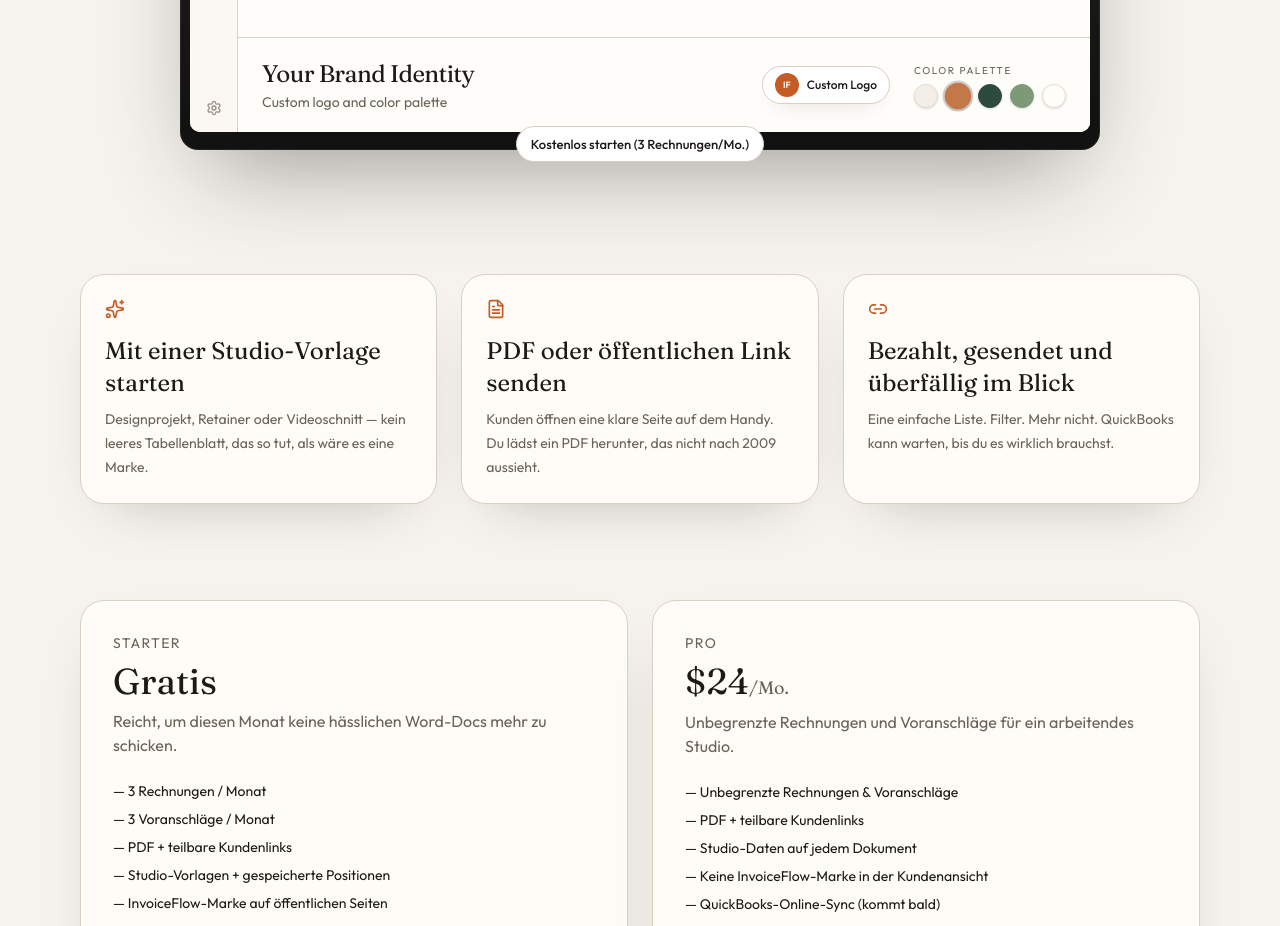
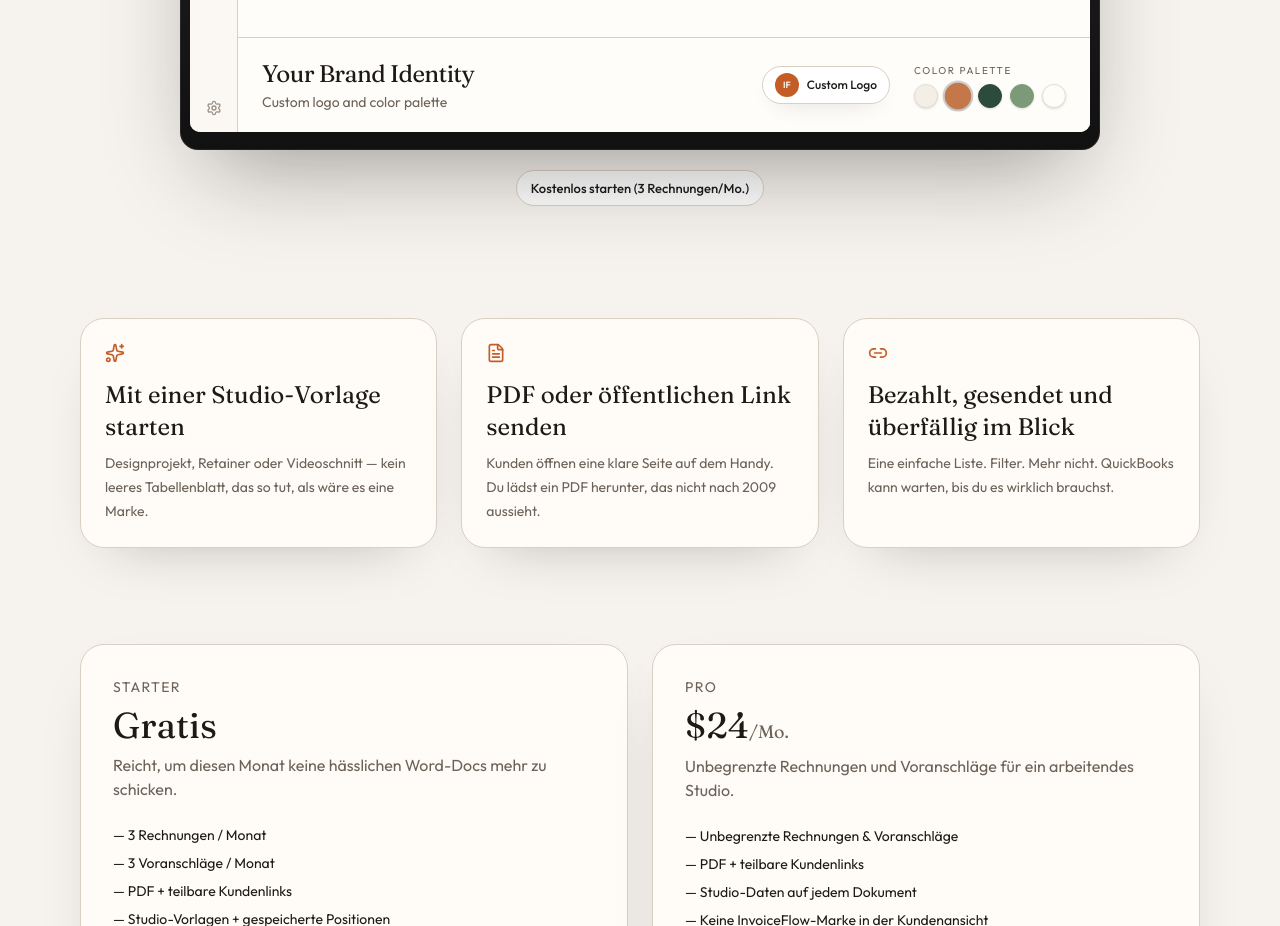
Before and after one commit to iglooo2/Invoiceflow, a Next.js app: page /de in a window 1280 px wide. Shown: the part 900-1826 px from the top of the page. Built offline with nearby package versions, Linux system fonts and the light colour scheme; no server answers.

Commit message:
Sit the landing CTA below the product mock instead of overlapping it.
The Start for Free pill no longer hangs off the monitor bezel; it stacks under the frame with the shared smaller button size.

Co-authored-by: iglooo2 <iglooo2@users.noreply.github.com>

```diff
--- a/app/[locale]/page.tsx
+++ b/app/[locale]/page.tsx
@@ -51,7 +51,7 @@ export default async function HomePage({ params }: PageProps<"/[locale]">) {
 
         <section className="relative mx-auto w-full max-w-6xl px-4 pb-16 pt-2">
           <StudioProduct />
-          <div className="relative z-10 mx-auto -mt-5 flex justify-center sm:-mt-6">
+          <div className="mt-5 flex justify-center">
             <Button asChild variant="soft">
               <Link href={ctaHref}>{signedIn ? dict.home.openStudio : dict.home.startCta}</Link>
             </Button>
```
